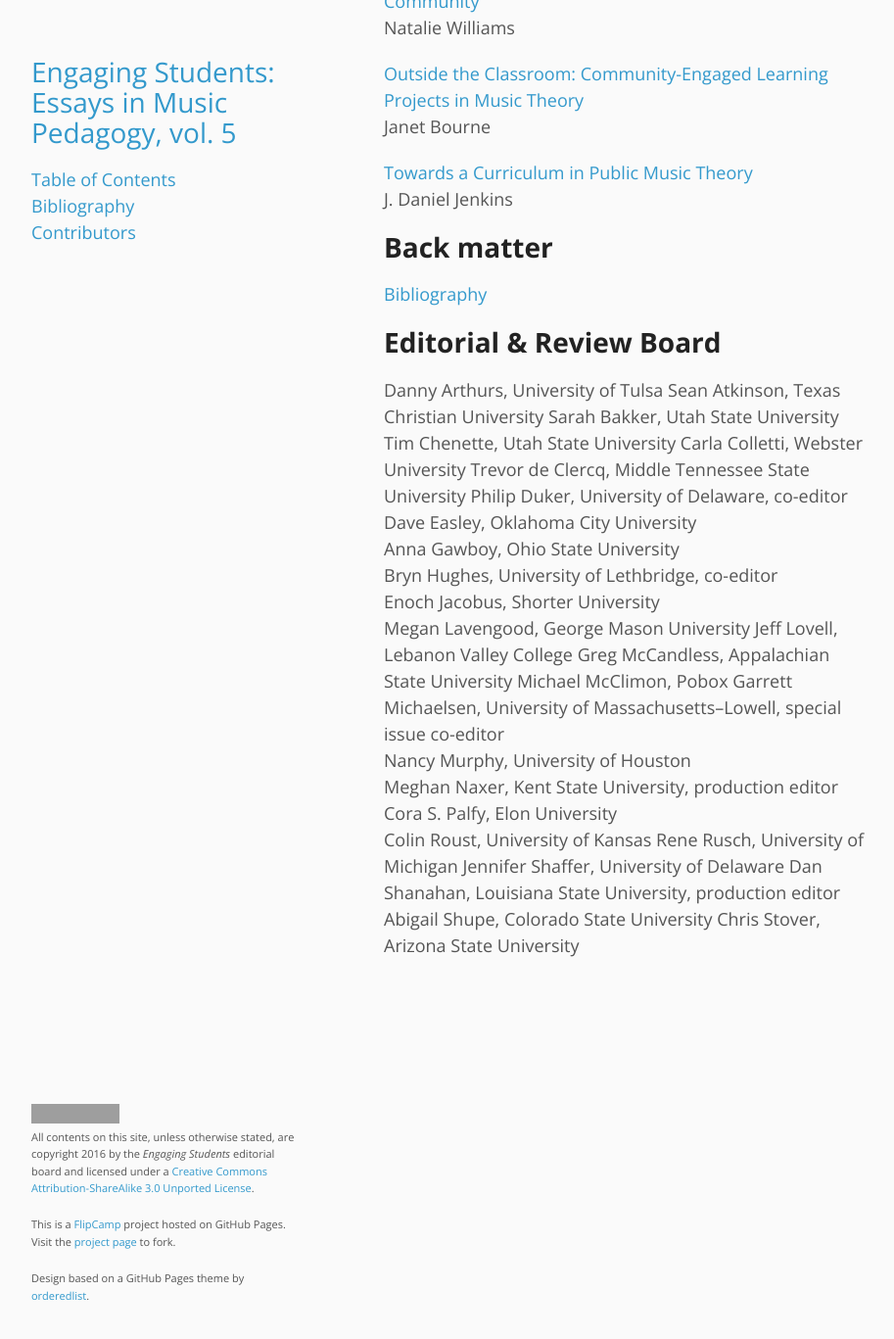
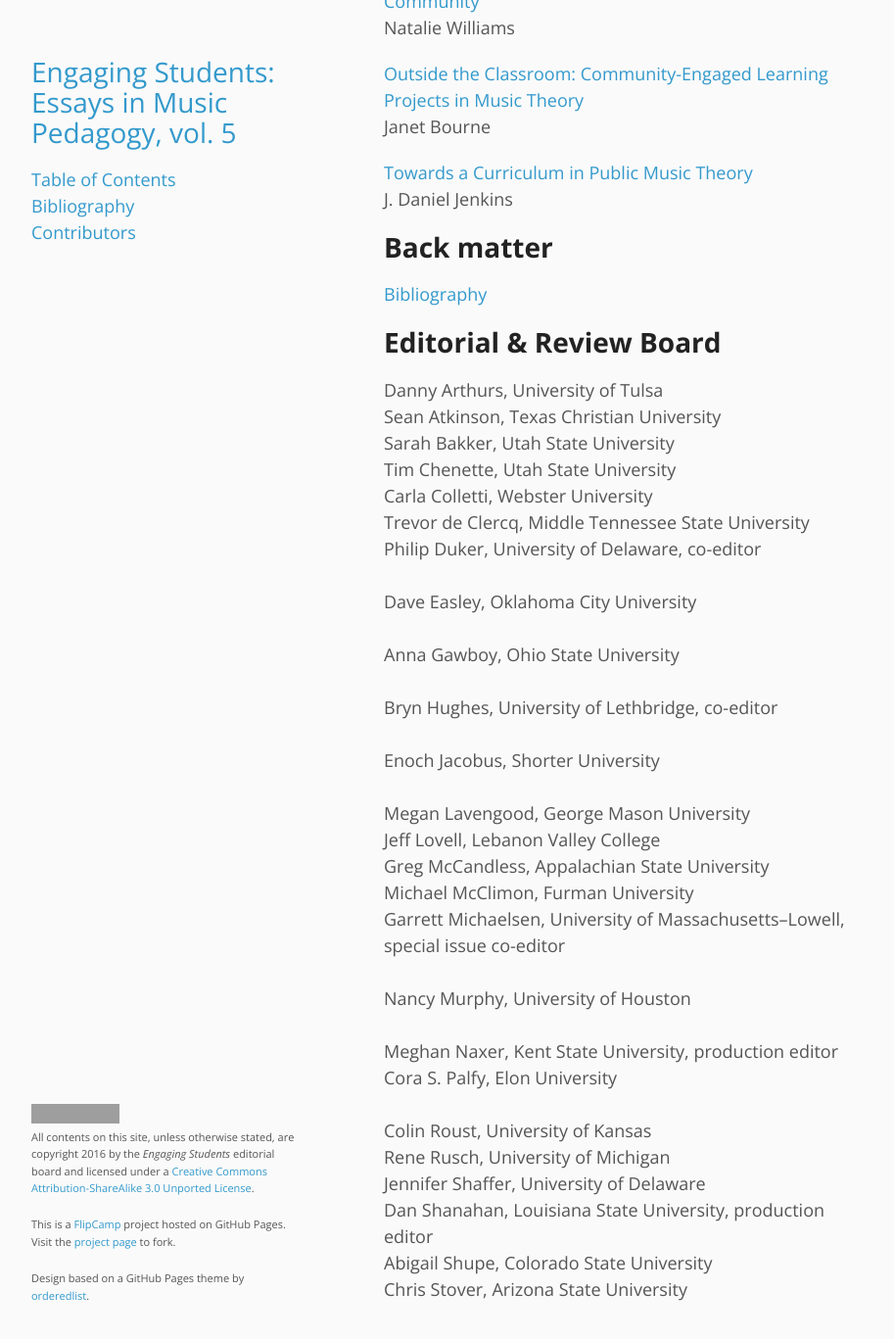
Before and after one commit to flipcamp/engagingstudents5, a Jekyll site: the page built from index.md, in a window 1280 px wide and 1400 px high, scrolled down 2038 px. Shown: the top 1367 px of the window at 98% size, without its empty margins (178-1091 px from the left). Built offline with Jekyll 4.4.1, drawn with Linux system fonts in a browser that asks for light colours; grey boxes are pictures that could not be loaded.

Commit message:
index fixes

```diff
--- a/index.md
+++ b/index.md
@@ -83,28 +83,28 @@
 
 # Editorial & Review Board
 
-Danny Arthurs, University of Tulsa
-Sean Atkinson, Texas Christian University
-Sarah Bakker, Utah State University
-Tim Chenette, Utah State University
-Carla Colletti, Webster University
-Trevor de Clercq, Middle Tennessee State University
-Philip Duker, University of Delaware, co-editor
-Dave Easley, Oklahoma City University
-Anna Gawboy, Ohio State University
-Bryn Hughes, University of Lethbridge, co-editor
-Enoch Jacobus, Shorter University
-Megan Lavengood, George Mason University
-Jeff Lovell, Lebanon Valley College
-Greg McCandless, Appalachian State University
-Michael McClimon, Pobox
-Garrett Michaelsen, University of Massachusetts–Lowell, special issue co-editor
-Nancy Murphy, University of Houston
-Meghan Naxer, Kent State University, production editor
-Cora S. Palfy, Elon University
-Colin Roust, University of Kansas
-Rene Rusch, University of Michigan
-Jennifer Shaffer, University of Delaware
-Dan Shanahan, Louisiana State University, production editor
-Abigail Shupe, Colorado State University
-Chris Stover, Arizona State University
+Danny Arthurs, University of Tulsa<br />
+Sean Atkinson, Texas Christian University<br />
+Sarah Bakker, Utah State University<br />
+Tim Chenette, Utah State University<br />
+Carla Colletti, Webster University<br />
+Trevor de Clercq, Middle Tennessee State University<br />
+Philip Duker, University of Delaware, co-editor<br />
+Dave Easley, Oklahoma City University<br />
+Anna Gawboy, Ohio State University<br />
+Bryn Hughes, University of Lethbridge, co-editor<br />
+Enoch Jacobus, Shorter University<br />
+Megan Lavengood, George Mason University<br />
+Jeff Lovell, Lebanon Valley College<br />
+Greg McCandless, Appalachian State University<br />
+Michael McClimon, Furman University<br />
+Garrett Michaelsen, University of Massachusetts–Lowell, special issue co-editor<br />
+Nancy Murphy, University of Houston<br />
+Meghan Naxer, Kent State University, production editor<br />
+Cora S. Palfy, Elon University<br />
+Colin Roust, University of Kansas<br />
+Rene Rusch, University of Michigan<br />
+Jennifer Shaffer, University of Delaware<br />
+Dan Shanahan, Louisiana State University, production editor<br />
+Abigail Shupe, Colorado State University<br />
+Chris Stover, Arizona State University<br />
```
